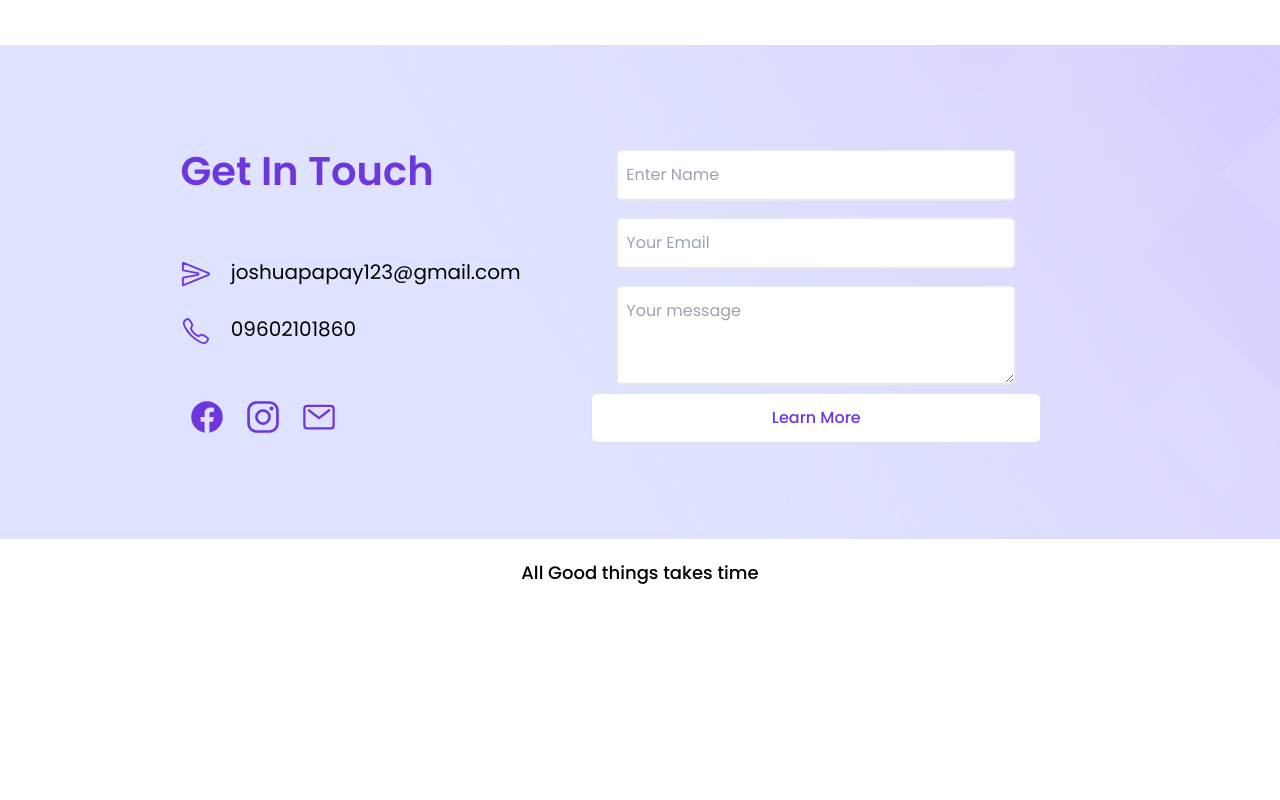
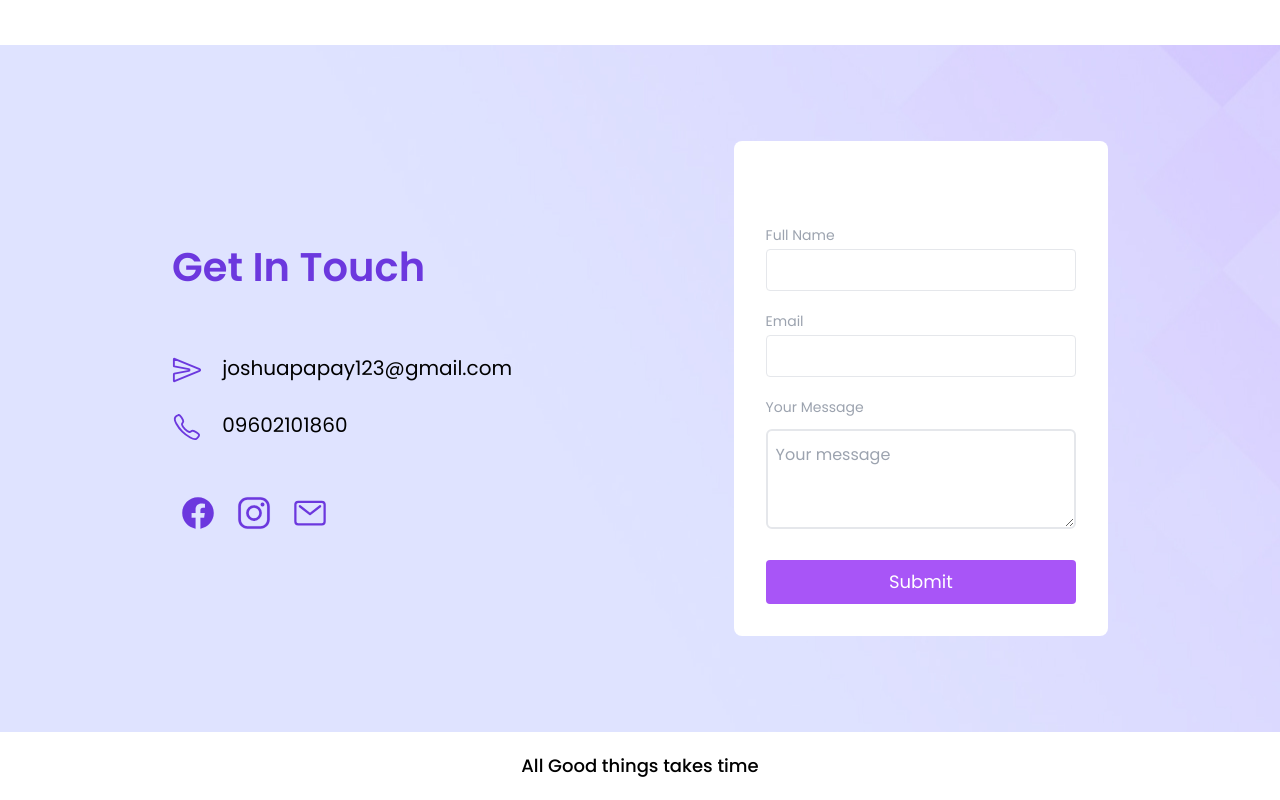
Before and after one commit to JoshuaPapay/Final, a website: page index.html in a window 1280 px wide. Shown: the part 2665-3465 px from the top of the page. Before the commit the page ends 3272 px from the top, so only its background shows below. Drawn offline with nearby package versions, Linux system fonts and the light colour scheme.

Commit message:
contact Change

```diff
--- a/index.html
+++ b/index.html
@@ -380,13 +380,11 @@
       class="bg-auto bg-no-repeat bg-center py-24 px-4 min-h-min"
       style="background-image: url(img/background.jpg)"
     >
-      <div class="container mx-auto px-4">
-        <div class="flex flex-wrap lg:justify-evenly">
-          <div class="lg:2/5">
+      <div class="container px-5 mx-auto flex flex-wrap items-center">
+        <div class="md:w-1/2 md:pr-16 lg:pr-0 pr-0">
           <h1 class="text-[40px] text-primary-color font-semibold mb-12">
             Get In Touch
           </h1>
-
           <p class="align- my-5">
             <ion-icon
               class="text-3xl font-medium relative top-2.5 mr-4 text-primary-color"
@@ -421,38 +419,51 @@
             ></a>
           </div>
         </div>
-
-          <div class="lg:w-3/5 mt-14 lg:mt-0">
-            <div class="flex w-full flex-col lg:items-center lg:justify-center">
+        <div
+          class="lg:w-2/5 md:w-1/2 bg-white rounded-lg p-8 flex flex-col md:ml-auto w-full mt-10 md:mt-0"
+        >
+          <h2 class="text-white text-lg font-medium title-font mb-5">
+            Sign Up
+          </h2>
+          <div class="relative mb-4">
+            <label for="full-name" class="leading-7 text-sm text-gray-400"
+              >Full Name</label
+            >
             <input
               type="text"
-                class="min-w-[400px] lg:w-1/2 px-2 py-3 rounded-md border-2 outline-none my-2"
-                placeholder="Enter Name"
+              id="full-name"
+              name="full-name"
+              class="w-full bg-white bg-opacity-20 focus:bg-transparent focus:ring-purple-900 rounded border focus:border-purple-500 text-base outline-none text-gray-100 py-1 px-3 leading-8 transition-colors duration-200 ease-in-out"
             />
-
+          </div>
+          <div class="relative mb-4">
+            <label for="email" class="leading-7 text-sm text-gray-400"
+              >Email</label
+            >
             <input
               type="email"
-                class="min-w-[400px] lg:w-1/2 px-2 py-3 rounded-md border-2 outline-none my-2"
-                placeholder="Your Email"
+              id="email"
+              name="email"
+              class="w-full bg-white bg-opacity-20 focus:bg-transparent focus:ring-purple-900 rounded border focus:border-purple-500 text-base outline-none text-gray-100 py-1 px-3 leading-8 transition-colors duration-200 ease-in-out"
             />
-
+          </div>
+          <div class="relative mb-4">
+            <label for="email" class="leading-7 text-sm text-gray-400"
+              >Your Message</label
+            >
             <textarea
               name=""
               id=""
               rows="10"
               placeholder="Your message"
-                class="min-w-[400px] max-h-[100px] lg:w-1/2 px-2 py-3 rounded-md border-2 outline-none my-2"
+              class="max-h-[100px] px-2 py-3 rounded-md border-2 outline-none w-full my-2 focus:border-purple-500"
             ></textarea>
-              <a href="#">
+          </div>
           <button
-                  type="button"
-                  class="text-primary-color border border-secondary-color bg-white hover:text-primary-color hover:border-primary-color font-medium rounded-md px-2 py-3 text-center hover:drop-shadow-xl transition duration-500 min-w-[450px]"
+            class="text-white bg-purple-500 border-0 py-2 px-8 focus:outline-none hover:bg-purple-600 rounded text-lg"
           >
-                  Learn More
+            Submit
           </button>
-              </a>
-            </div>
-          </div>
         </div>
       </div>
     </section>
```
Also changed, not shown: output.css. Lines whose indentation alone changed are shown as unchanged.
